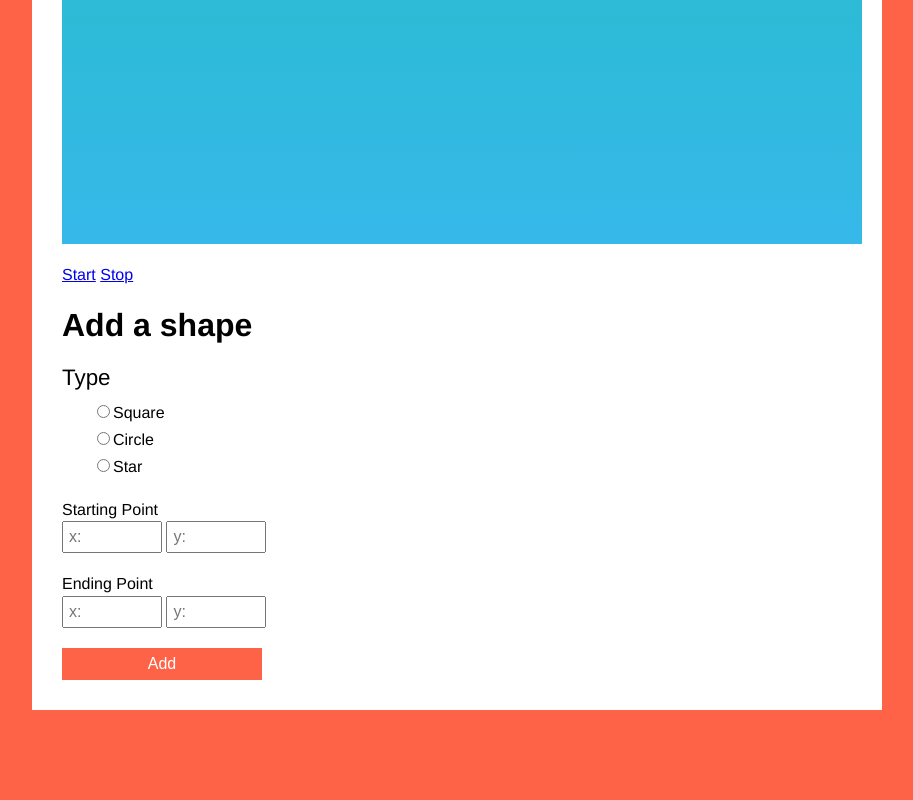
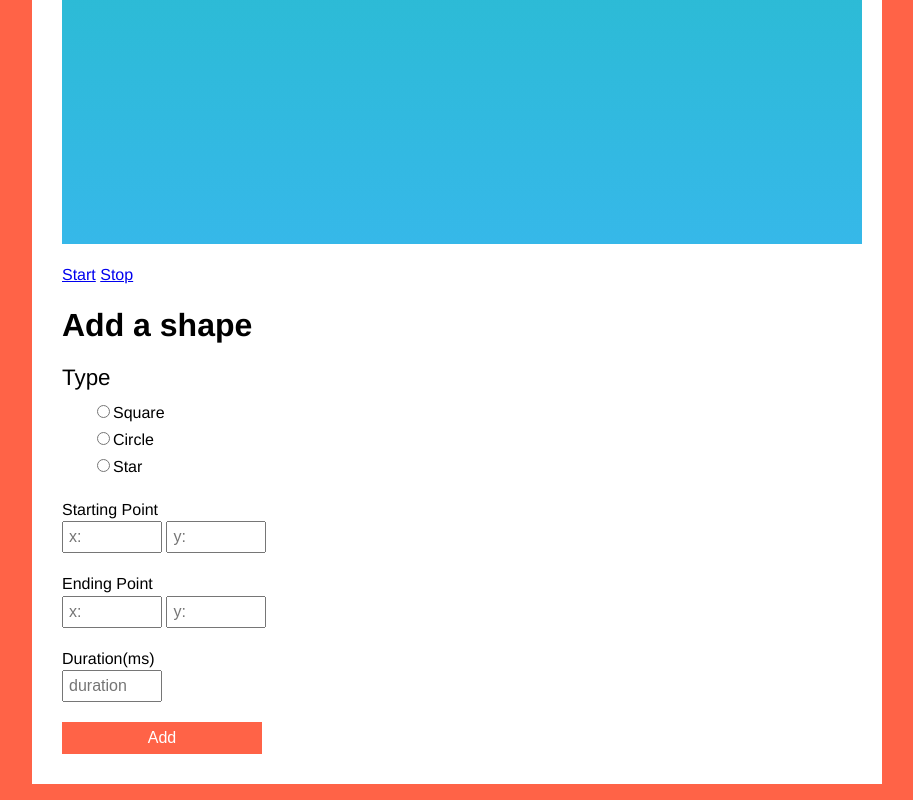
Before and after one commit to CristianCristea/LaunchSchool_front_end_development, a plain HTML site: page jQuery and the DOM/dynamic_animation_jquery/index.html in a window 1280 px wide. Shown: the part 402-1202 px from the top of the page, without its empty margins (183-1096 px from the left). Before the commit the page ends 1128 px from the top, so only its background shows below. Drawn offline with Linux system fonts and the light colour scheme.

Commit message:
Add animation duration input and functionality

```diff
--- a/jQuery and the DOM/dynamic_animation_jquery/dynamic_animation.js
+++ b/jQuery and the DOM/dynamic_animation_jquery/dynamic_animation.js
@@ -36,7 +36,7 @@ $(function() {
     $elem.animate({
       left: +data.end_x,
       top: +data.end_y
-    }, 1000);
+    }, +data.duration);
   }
 
   // reset the elem position
--- a/jQuery and the DOM/dynamic_animation_jquery/index.html
+++ b/jQuery and the DOM/dynamic_animation_jquery/index.html
@@ -36,6 +36,11 @@
             <label><input type="number" name="end_x" placeholder="x:" min="1"></label>
             <label><input type="number" name="end_y" placeholder="y:" min="1"></label>
           </div>
+
+          <p>Duration(ms)</p>
+          <div class="container-form">
+            <label><input type="number" name="duration" placeholder="duration" min="1"></label>
+          </div>
        </fieldset>
 
         <input type="submit" value="Add">
```
